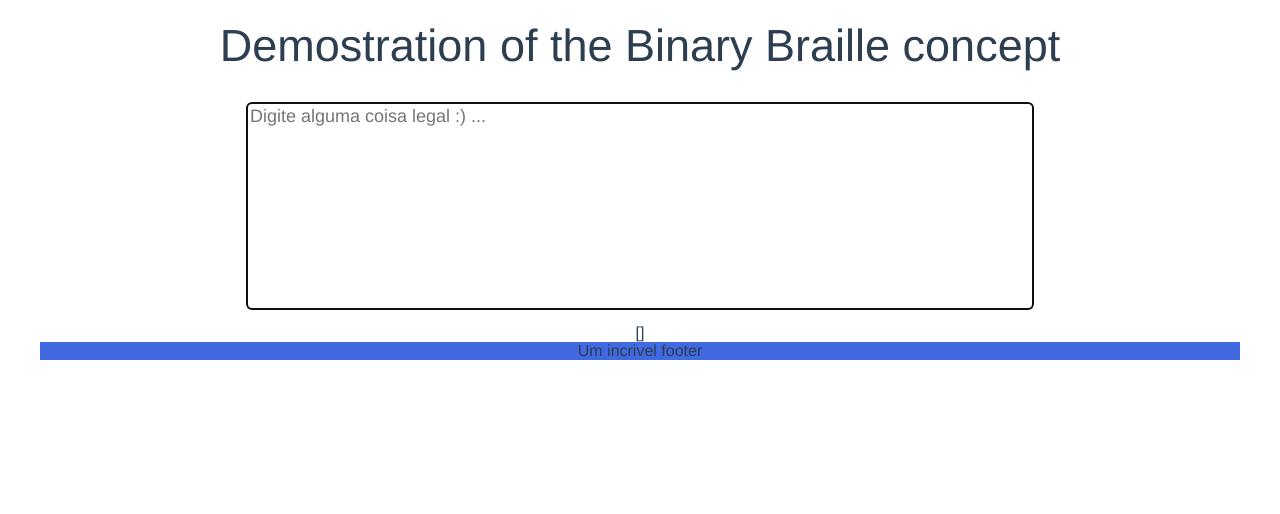
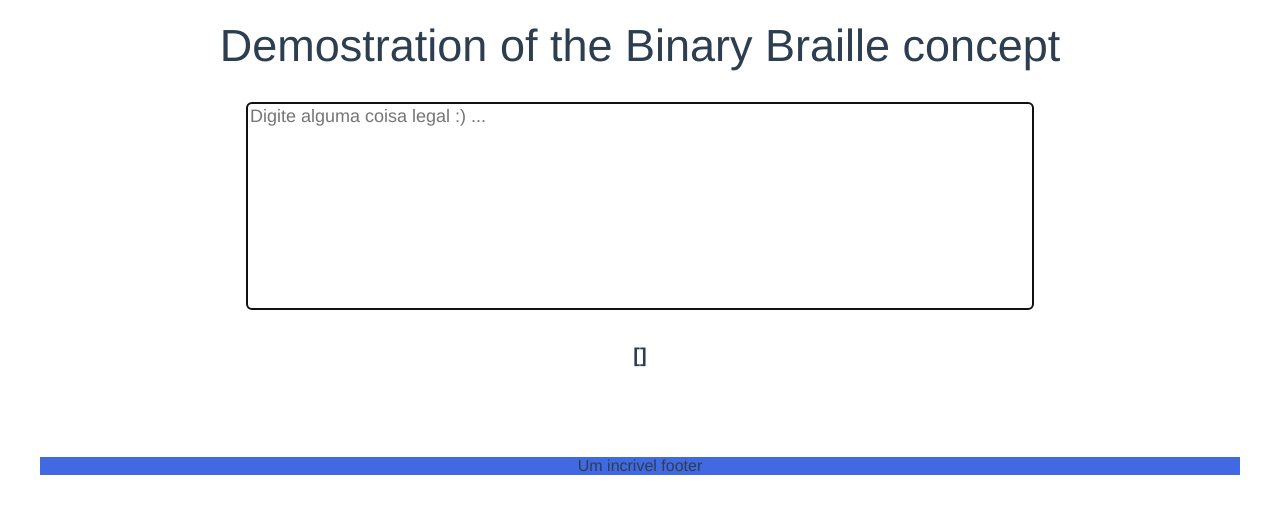
Before and after one commit to Print-Dots/demo-binary-braille, a Vue app: page / in a window 1280 px wide. Shown: the top 514 px of the page. Built offline with nearby package versions, Linux system fonts and the light colour scheme.

Commit message:
adjust css

```diff
--- a/src/App.vue
+++ b/src/App.vue
@@ -4,8 +4,9 @@
     <Container />
 
     <section class="app__content">
-      <span class="app__content--binary"> {{ textParsedBinary }} </span>
-      <span class="app__content--braille"> {{ textParsedBraille }} </span>
+      <p class="app__content--binary"> {{ textParsedBinary }} </p>
+
+      <p class="app__content--braille"> {{ textParsedBraille }} </p>
     </section>
 
     <Footer />
@@ -54,9 +55,14 @@ export default {
 }
 .app__content--braille, .app__content--binary {
   width: 100%;
-  /* max-width: 100%; */
   height: auto;
   text-align: center;
   flex-direction: row;
+  font-weight: bold;
+  font-size: 20px;
+}
+
+.app__content--braille {
+  font-size: 35px;
 }
 </style>
```
